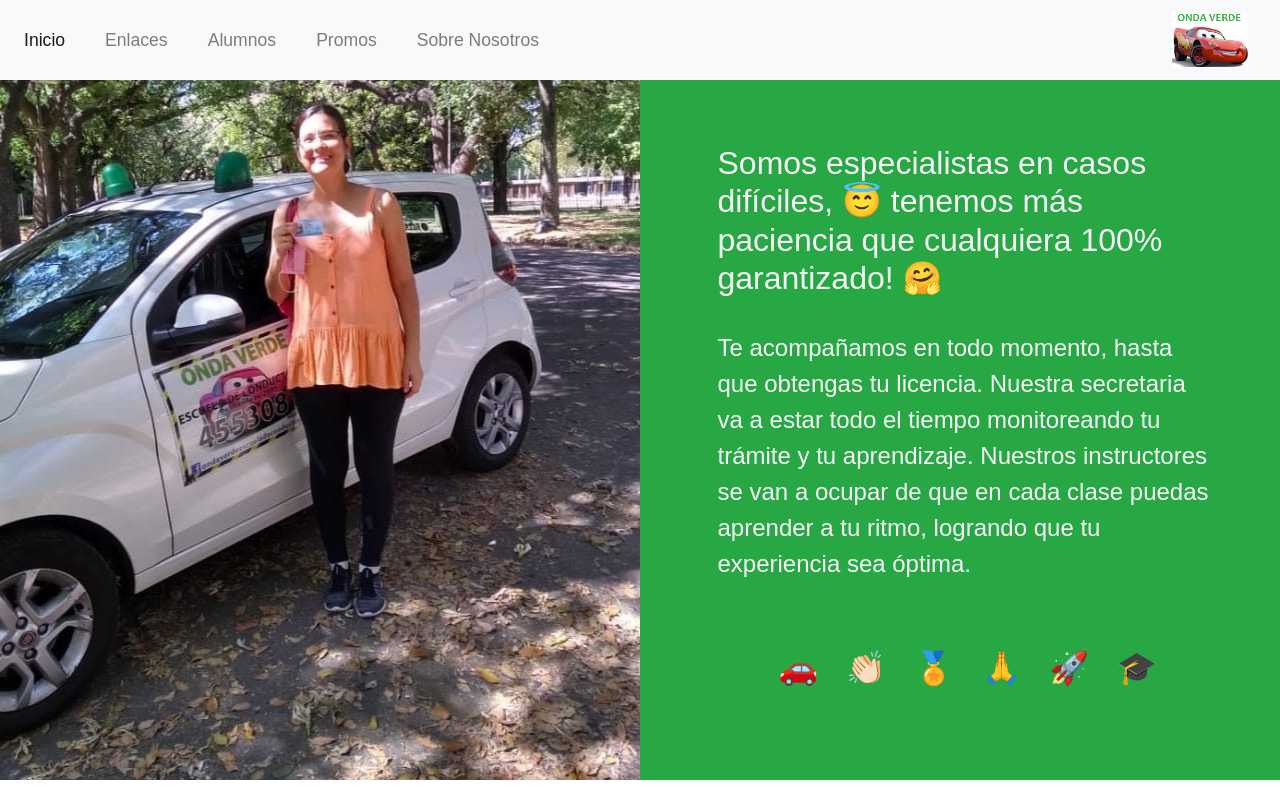
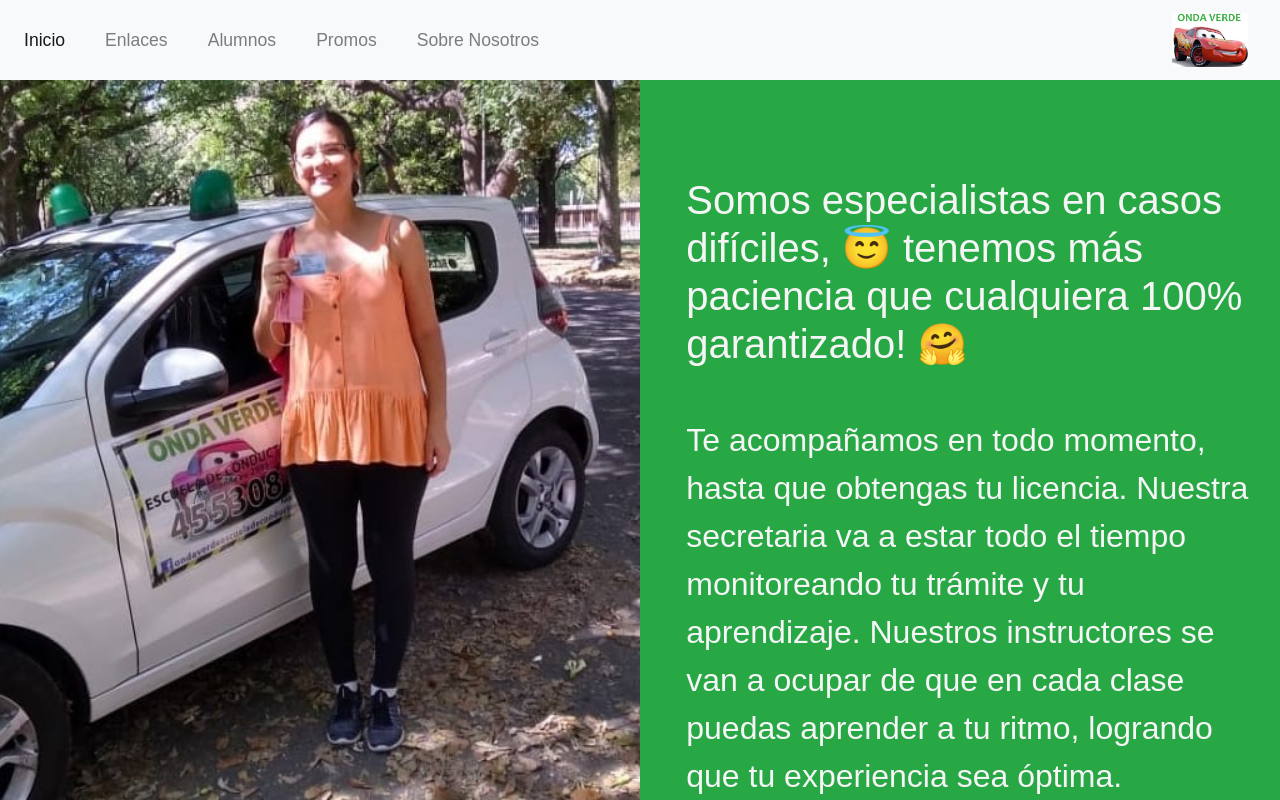
Before and after one commit to DaniPinelli/ov-proyect, a React (Create React App) app: page / in a window 1280 px wide. Shown: the top 800 px of the page. Built offline with nearby package versions, Linux system fonts and the light colour scheme.

Commit message:
Changes on navbar responisve

```diff
--- a/public/index.html
+++ b/public/index.html
@@ -7,7 +7,7 @@
   <meta name="viewport" content="width=device-width, initial-scale=1, shrink-to-fit=no" />
   <meta name="theme-color" content="#000000" />
   <meta name="description" content="Web site created using create-react-app" />
-  <link rel="apple-touch-icon" href="%PUBLIC_URL%/logo192.png" />
+
   <!--
       manifest.json provides metadata used when your web app is installed on a
       user's mobile device or desktop. See https://developers.google.com/web/fundamentals/web-app-manifest/
--- a/src/Components/Links.js
+++ b/src/Components/Links.js
@@ -5,9 +5,9 @@ import manual from "./manual.png";
 
 const Links = () => {
   return (
-    <div className="container-fluid container-links">
+    <div className="container-fluid container-links" id="links">
       <div className="links-container ">
-        <h3 className="text-center mb-4 font-weight-light" id="links">
+        <h3 className="text-center mb-4 font-weight-light" >
           {" "}
           Enlaces que te pueden ser útiles
         </h3>
--- a/src/Components/Navbar.js
+++ b/src/Components/Navbar.js
@@ -23,22 +23,22 @@ const Navbar = () => {
               </a>
             </li>
             <li className="nav-item">
-              <a className="nav-link mr-4" href="#links">
+              <a className="nav-link mr-4 " href="#links">
                 Enlaces
               </a>
             </li>
             <li className="nav-item">
-              <a className="nav-link mr-4" href="#students">
+              <a className="nav-link mr-4 " href="#students">
                 Alumnos
               </a>
             </li>
             <li className="nav-item">
-              <a className="nav-link mr-4" href="#our-prices">
+              <a className="nav-link mr-4 item-nav" href="#our-prices">
                 Promos
               </a>
             </li>
             <li className="nav-item">
-              <a className="nav-link mr-3" href="#us">
+              <a className="nav-link mr-3 " href="#us">
                 Sobre Nosotros
               </a>
             </li>
--- a/src/Components/Slider.js
+++ b/src/Components/Slider.js
@@ -5,8 +5,8 @@ const Slider = () => {
   return (
     <div className="container slider-container">
       <div className=" title-slider mt-5 mb-2">
-        <h4 id="students">Nuestos Alumnos:</h4>
-        <p>(Perdón que no podemos ponerlos a todos)</p>
+        <h4 id="students">Opiniones de alumnos:</h4>
+        <p>(Divinos ellos 😊)</p>
       </div>
       <div
         id="carouselExampleControls"
--- a/src/index.css
+++ b/src/index.css
@@ -34,25 +34,26 @@ body {
 /*////////////////////////// Nav ////////////////////*/
 
 .main-container {
-  height: 700px;
+  height: 1100px;
 }
 
 .nav-div {
   background-image: url("./Components/nav3.jpg");
-  height: 700px;
-  width: auto;
+  height: 1100px;
+  width: 100%;
   /*position: relative;*/
   background-position: top;
   background-repeat: no-repeat;
+  background-size: cover;
 
 }
 
 .rigth-side {
-  height: 700px;
+  height: 1100px;
 }
 
 .div-title {
-  margin-top: 4rem;
+  margin-top: 14rem;
   max-width: 65%;
   height: 500px;
   margin-left: auto;
@@ -62,14 +63,14 @@ body {
 .div-title h1 {
   font-family: 'Montserrat', sans-serif;
   color: whitesmoke;
-  font-size: 2em;
+  font-size: 2.5em;
 }
 
 .div-title p {
-  margin-top: 2rem;
+  margin-top: 3rem;
   font-family: 'Montserrat', sans-serif;
   color: whitesmoke;
-  font-size: 1.5em;
+  font-size: 2em;
 }
 
 .emoji {
@@ -78,10 +79,11 @@ body {
   margin-left: auto;
   margin-right: auto;
   justify-content: space-around;
+  margin-top: 6rem;
 }
 
 .emoji p {
-  font-size: 2em;
+  font-size: 2.8em;
 }
 
 .carousel-item {
@@ -219,18 +221,46 @@ body {
   justify-content: space-around;
 }
 
+/*/////////////////////////// 1882px ///////////////////////////////*/
+@media(max-width:1882px) {
+  .div-title {
+    margin-top: 6rem;
+  }
 
+  .main-container {
+    height: 900px;
+  }
 
-/*/////////////////////////// 1452px ///////////////////////////////*/
-@media(max-width:1452px) {
-  .div-title {
+  .nav-div {
+    height: 900px;
+
+  }
+
+  .rigth-side {
+    height: 900px;
+  }
+
+  .emoji {
+    margin-top: 10rem;
+  }
+}
+
+/*/////////////////////////// 1660px ///////////////////////////////*/
+@media(max-width:1660px) {
+
+  .div-title,
+  .emoji {
     max-width: 80%;
   }
 }
 
-/*/////////////////////////// 1192px ///////////////////////////////*/
-@media(max-width:1192px) {
-  .div-title {
+
+
+/*/////////////////////////// 1360px ///////////////////////////////*/
+@media(max-width:1360px) {
+
+  .div-title,
+  .emoji {
     max-width: 90%;
   }
 
@@ -239,18 +269,37 @@ body {
   }
 }
 
+
+/*/////////////////////////// 1204px ///////////////////////////////*/
+@media(max-width:1204px) {
+
+  .div-title h1 {
+    font-size: 2em;
+  }
+
+  .div-title p {
+    font-size: 1.8em;
+  }
+
+  .emoji p {
+    margin-top: 0;
+    font-size: 2.5em;
+  }
+}
+
+
 /*/////////////////////////// 1040px ///////////////////////////////*/
 @media(max-width:1040px) {
   .emoji p {
-    margin-top: 3rem;
+    margin-top: 1rem;
   }
 }
 
 /*/////////////////////////// 1006px ///////////////////////////////*/
 @media(max-width:1006px) {
-  .div-title p {
+  /*.div-title p {
     font-size: 1.25em;
-  }
+  }*/
 }
 
 
@@ -267,14 +316,52 @@ body {
   }
 }
 
-/*//////////////////////////  810px ///////////////////////////////*/
-@media(max-width:810px) {
-  .div-title h1 {
-    font-size: 1.5em;
+/*/////////////////////////// 922px ///////////////////////////////*/
+@media(max-width:922px) {
+  .div-title {
+    margin-top: 4rem;
+  }
+
+  .emoji p {
+    margin-top: 3rem;
   }
 }
 
-/*//////////////////////////  644px ///////////////////////////////*/
+/*//////////////////////////  858px ///////////////////////////////*/
+@media(max-width:858px) {
+  .div-title p {
+    font-size: 1.6em;
+  }
+}
+
+
+
+/*//////////////////////////  740px ///////////////////////////////*/
+@media(max-width:740px) {
+
+  .div-title h1 {
+    font-size: 1.8em;
+  }
+
+  .emoji p {
+    margin-top: 0;
+    font-size: 2em;
+  }
+
+  .emoji {
+    margin-top: 14rem;
+  }
+}
+
+/*//////////////////////////  668px ///////////////////////////////*/
+@media(max-width:668px) {
+  .div-title p {
+    font-size: 1.4em;
+  }
+}
+
+
+/*//////////////////////////  644px ///////////////////////////////
 @media(max-width:644px) {
   .div-title p {
     font-size: 1.1em;
@@ -284,7 +371,7 @@ body {
     font-size: 1.5em;
     margin-top: 4.5rem;
   }
-}
+}*/
 
 
 /*/////////////////////////// 577px ///////////////////////////////*/
@@ -306,33 +393,10 @@ body {
     display: none;
   }
 
-
-
-  /*.div-title h1 {
-    font-size: 1em;
+  .main-container,
+  .nav-div {
+    height: 730px;
   }
-
-  .div-title p {
-    font-size: 0.75em;
-  }
-
-  .div-title {
-    margin-top: 2rem;
-  }
-
-  .emoji {
-    margin-top: 0;
-  }
-
-  .emoji p {
-    margin-top: 0;
-    font-size: 1rem;
-  }*/
-
-  /*.prices img {
-    height: 450px;
-    width: auto;
-  }*/
 
   .card img {
     height: 3rem;
@@ -385,6 +449,12 @@ body {
   .title-main-hide p {
     font-size: 0.9em;
   }
+
+  .main-container,
+  .nav-div {
+    height: 686px;
+  }
+
 }
 
 
@@ -407,23 +477,6 @@ body {
     font-size: 1.5em;
   }
 
-
-  /*.div-title h1 {
-    font-size: 0.75em;
-  }
-
-  .div-title {
-    max-width: 98%;
-  }
-
-  .emoji {
-    max-width: 80%;
-  }
-
-  .emoji p {
-    font-size: 0.75rem;
-  }*/
-
 }
 
 
```
